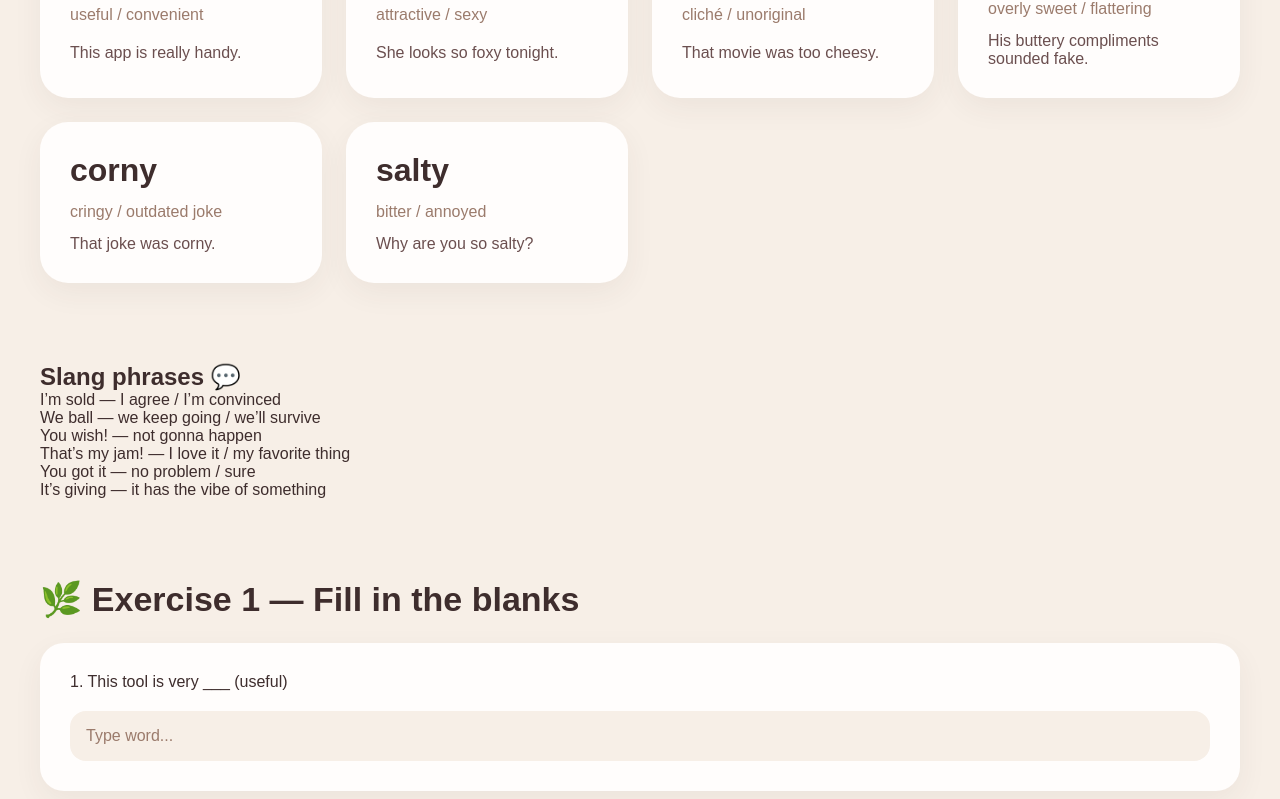
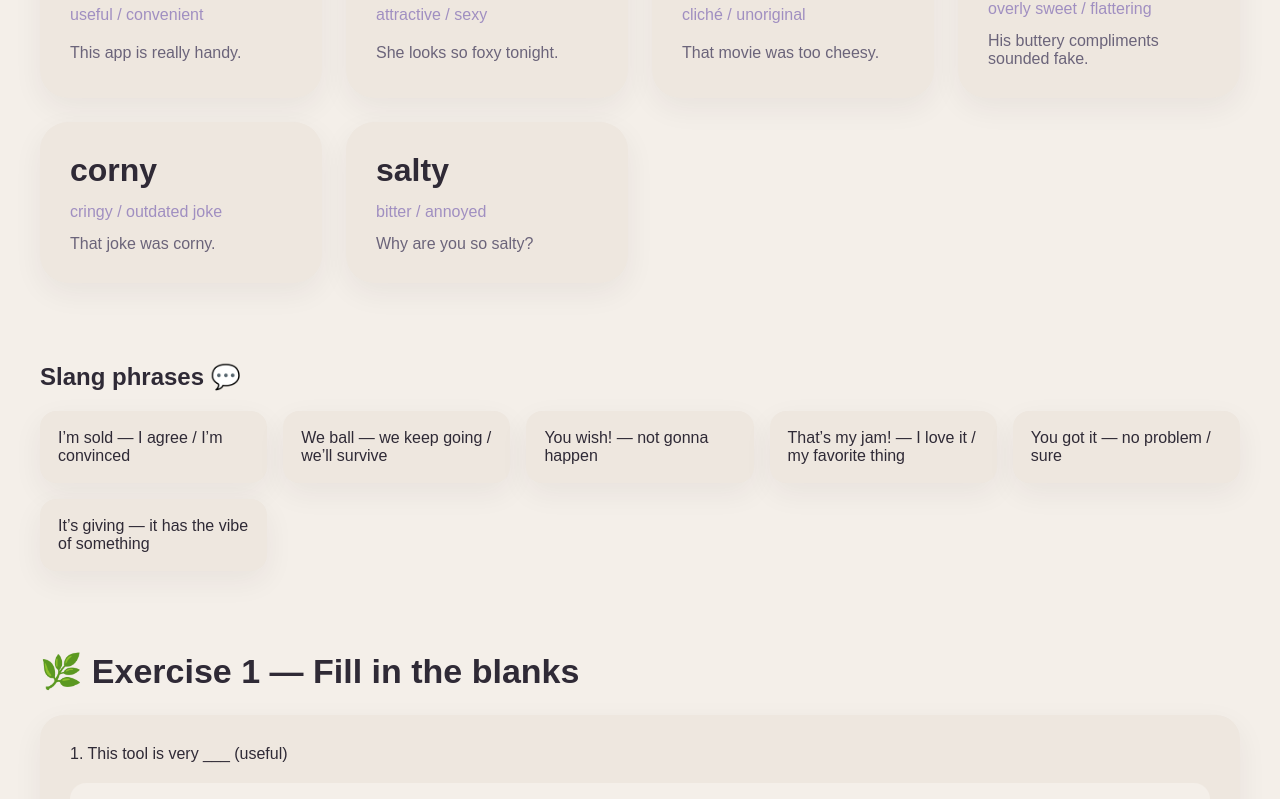
Before and after one commit to olha-zhemerdey/english-lessons-app, a React (Vite) app: page /lesson1 in a window 1280 px wide. Shown: the part 400-1199 px from the top of the page. Built offline with nearby package versions, Linux system fonts and the light colour scheme.

Commit message:
lesson three corrections

```diff
--- a/src/index.css
+++ b/src/index.css
@@ -1,3 +1,20 @@
+:root {
+  /* Backgrounds */
+  --bg-main: #f4efe9;
+  --bg-card: #eee7df;
+  --bg-footer: #e9e1d8;
+
+  /* Text */
+  --text-main: #2f2a36;
+  --text-secondary: #6b647a;
+
+  /* Accents */
+  --accent-light: #b9aacd;
+  --accent-warm: #a08fc1;
+  --accent-soft: #d8cfe6;
+}
+
+/* RESET */
 * {
   margin: 0;
   padding: 0;
@@ -5,17 +22,19 @@
 }
 
 body {
-  background: #f7efe7;
+  background: var(--bg-main);
   font-family: Arial, sans-serif;
-  color: #3e2d2d;
+  color: var(--text-main);
 }
 
+/* LAYOUT */
 .page {
   padding: 80px 40px;
   display: grid;
   gap: 80px;
 }
 
+/* HERO */
 .hero {
   text-align: center;
   display: grid;
@@ -25,20 +44,22 @@ body {
 .subtitle {
   letter-spacing: 4px;
   text-transform: uppercase;
-  color: #9b7b6c;
+  color: var(--text-secondary);
   font-size: 14px;
 }
 
 h1 {
   font-size: 84px;
   line-height: 0.95;
+  color: var(--text-main);
 }
 
 .description {
   font-size: 20px;
-  color: #6b4f4f;
+  color: var(--text-secondary);
 }
 
+/* WORD GRID */
 .grid {
   display: grid;
   grid-template-columns: repeat(auto-fit, minmax(240px, 1fr));
@@ -46,12 +67,18 @@ h1 {
 }
 
 .card {
-  background: #fffdfc;
+  background: var(--bg-card);
   padding: 30px;
   border-radius: 28px;
   display: grid;
   gap: 14px;
-  box-shadow: 0 10px 30px rgba(62, 45, 45, 0.06);
+  box-shadow: 0 10px 30px rgba(47, 42, 54, 0.06);
+  transition: 0.25s ease;
+}
+
+.card:hover {
+  transform: translateY(-4px);
+  box-shadow: 0 14px 40px rgba(47, 42, 54, 0.12);
 }
 
 .card h2 {
@@ -59,13 +86,14 @@ h1 {
 }
 
 .meaning {
-  color: #9b7b6c;
+  color: var(--accent-warm);
 }
 
 .example {
-  color: #6b4f4f;
+  color: var(--text-secondary);
 }
 
+/* LESSON */
 .lesson {
   display: grid;
   gap: 24px;
@@ -75,25 +103,39 @@ h1 {
   font-size: 34px;
 }
 
+/* EXERCISE CARD */
 .exercise-card {
-  background: #fffdfc;
+  background: var(--bg-card);
   padding: 30px;
   border-radius: 24px;
   display: grid;
   gap: 20px;
-  box-shadow: 0 10px 30px rgba(62, 45, 45, 0.06);
+  box-shadow: 0 10px 30px rgba(47, 42, 54, 0.06);
+  transition: 0.25s ease;
 }
 
+.exercise-card:hover {
+  transform: translateY(-4px);
+  box-shadow: 0 14px 40px rgba(47, 42, 54, 0.12);
+}
+
+/* INPUTS */
 input,
 textarea {
   width: 100%;
   border: none;
-  background: #f7efe7;
+  background: var(--bg-main);
   padding: 16px;
   border-radius: 16px;
   font-size: 16px;
-  color: #3e2d2d;
+  color: var(--text-main);
   outline: none;
+}
+
+input:focus,
+textarea:focus {
+  outline: 2px solid var(--accent-light);
+  background: #fff;
 }
 
 textarea {
@@ -103,18 +145,71 @@ textarea {
 
 input::placeholder,
 textarea::placeholder {
-  color: #9b7b6c;
+  color: var(--text-secondary);
 }
 
-.buttons {
-  display: flex;
-  gap: 20px;
-  justify-content: center;
-  flex-wrap: wrap;
+/* BUTTONS */
+button {
+  background: var(--accent-warm);
+  color: white;
+  border: none;
+  padding: 14px 24px;
+  border-radius: 16px;
+  cursor: pointer;
+  font-size: 16px;
+  transition: 0.2s;
+}
+
+button:hover {
+  background: var(--accent-light);
+  transform: translateY(-2px);
 }
 
 .secondary-btn {
   background: transparent;
-  border: 1px solid #3e2d2d;
-  color: #3e2d2d;
+  border: 1px solid var(--accent-warm);
+  color: var(--accent-warm);
 }
+
+/* SLANG */
+.slang-section {
+  display: grid;
+  gap: 20px;
+}
+
+.slang-grid {
+  display: grid;
+  grid-template-columns: repeat(auto-fit, minmax(220px, 1fr));
+  gap: 16px;
+}
+
+.slang-card {
+  background: var(--bg-card);
+  padding: 18px;
+  border-radius: 16px;
+  box-shadow: 0 10px 30px rgba(47, 42, 54, 0.06);
+  transition: 0.2s;
+}
+
+.slang-card:hover {
+  transform: translateY(-3px);
+}
+
+/* SCORE */
+.score {
+  font-size: 18px;
+  color: var(--accent-warm);
+  font-weight: bold;
+}
+
+/* MOBILE */
+@media (max-width: 768px) {
+  h1 {
+    font-size: 48px;
+  }
+
+  .page {
+    padding: 40px 20px;
+    gap: 50px;
+  }
+}
--- a/src/pages/Lesson3.jsx
+++ b/src/pages/Lesson3.jsx
@@ -63,6 +63,42 @@ function Lesson3() {
   const [answers, setAnswers] = useState({});
   const [score, setScore] = useState(null);
   const [grammarScore, setGrammarScore] = useState(null);
+  const [exercise3, setExercise3] = useState({
+    q1: "",
+    q2: "",
+    q3: "",
+    q4: "",
+    q5: "",
+  });
+
+  const [exercise3Score, setExercise3Score] = useState(null);
+
+  const handleExercise3 = (q, value) => {
+    setExercise3((prev) => ({
+      ...prev,
+      [q]: value,
+    }));
+  };
+
+  const checkExercise3 = () => {
+    const correct = {
+      q1: "a thing you achieved",
+      q2: "to help someone",
+      q3: "to stop trying",
+      q4: "to respect someone",
+      q5: "to continue progressing",
+    };
+
+    let points = 0;
+
+    Object.keys(correct).forEach((key) => {
+      if (exercise3[key] === correct[key]) {
+        points++;
+      }
+    });
+
+    setExercise3Score(points);
+  };
 
   const correctAnswers = {
     q1: "feed",
@@ -281,50 +317,53 @@ function Lesson3() {
 
         <div className="exercise-card">
           <p>1. achievement</p>
-
-          <select>
+          <select onChange={(e) => handleExercise3("q1", e.target.value)}>
             <option value="">Choose</option>
-            <option>a thing you achieved</option>
-            <option>to stop trying</option>
-            <option>to help someone</option>
+            <option value="a thing you achieved">a thing you achieved</option>
+            <option value="to stop trying">to stop trying</option>
+            <option value="to help someone">to help someone</option>
           </select>
 
           <p>2. support</p>
-
-          <select>
+          <select onChange={(e) => handleExercise3("q2", e.target.value)}>
             <option value="">Choose</option>
-            <option>to help someone</option>
-            <option>to choose</option>
-            <option>to lose hope</option>
+            <option value="to help someone">to help someone</option>
+            <option value="to choose">to choose</option>
+            <option value="to lose hope">to lose hope</option>
           </select>
 
           <p>3. give up</p>
-
-          <select>
+          <select onChange={(e) => handleExercise3("q3", e.target.value)}>
             <option value="">Choose</option>
-            <option>to stop trying</option>
-            <option>to continue</option>
-            <option>to admire</option>
+            <option value="to stop trying">to stop trying</option>
+            <option value="to continue">to continue</option>
+            <option value="to admire">to admire</option>
           </select>
 
           <p>4. admire</p>
-
-          <select>
+          <select onChange={(e) => handleExercise3("q4", e.target.value)}>
             <option value="">Choose</option>
-            <option>to respect someone</option>
-            <option>to feed someone</option>
-            <option>to solve something</option>
+            <option value="to respect someone">to respect someone</option>
+            <option value="to feed someone">to feed someone</option>
+            <option value="to solve something">to solve something</option>
           </select>
 
           <p>5. move forward</p>
-
-          <select>
+          <select onChange={(e) => handleExercise3("q5", e.target.value)}>
             <option value="">Choose</option>
-            <option>to continue progressing</option>
-            <option>to fall down</option>
-            <option>to fail</option>
+            <option value="to continue progressing">
+              to continue progressing
+            </option>
+            <option value="to fall down">to fall down</option>
+            <option value="to fail">to fail</option>
           </select>
         </div>
+
+        <button onClick={checkExercise3}>Check answers</button>
+
+        {exercise3Score !== null && (
+          <p className="score">You got {exercise3Score} / 5 🎯</p>
+        )}
       </section>
 
       {/* EXERCISE 4 */}
```
